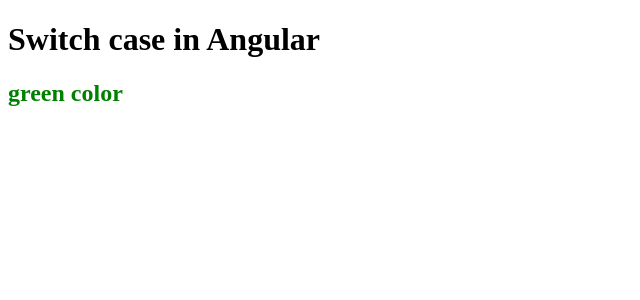
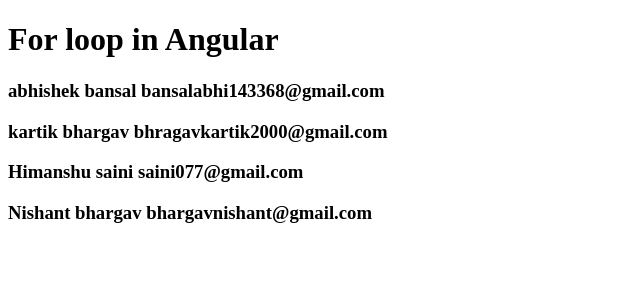
Before and after one commit to bansaljii/LearnAngular, an Angular app: page / in a window 1280 px wide. Shown: the top 300 px of the page, without its empty margins (0-640 px from the left). Built offline with nearby package versions, Linux system fonts and the light colour scheme.

Commit message:
for loop in angular

```diff
--- a/src/app/app.component.html
+++ b/src/app/app.component.html
@@ -1,8 +1,5 @@
-<h1>Switch case in Angular</h1>
-<div [ngSwitch]="color">
-    <h2 *ngSwitchCase="'red'" style="color: red;">red color</h2>
-    <h2 *ngSwitchCase="'green'" style="color: green;">green color</h2>
-    <h2 *ngSwitchCase="'yellow'" style="color: yellow;">yellow color</h2>
-    <h2 *ngSwitchCase="'purple'" style="color: purple;">purple color</h2>
-
-</div>
+<h1>For loop in Angular</h1>
+<h3 *ngFor = "let item of info">
+    {{item.name}}
+    {{item.email}}
+</h3>
--- a/src/app/app.component.ts
+++ b/src/app/app.component.ts
@@ -6,5 +6,21 @@
   styleUrls: ['./app.component.css']
 })
 export class AppComponent {
- color="green"
+ fruits=['apple','banana','pine-apple','guava','pomgrenete']
+ info=[
+   {
+     name:'abhishek bansal',
+     email:'bansalabhi143368@gmail.com'
+   },
+   {
+    name:'kartik bhargav',
+    email:'bhragavkartik2000@gmail.com'
+  },{
+    name:'Himanshu saini',
+    email:'saini077@gmail.com'
+  },{
+    name:'Nishant bhargav',
+    email:'bhargavnishant@gmail.com'
+  }
+ ]
 }
```
